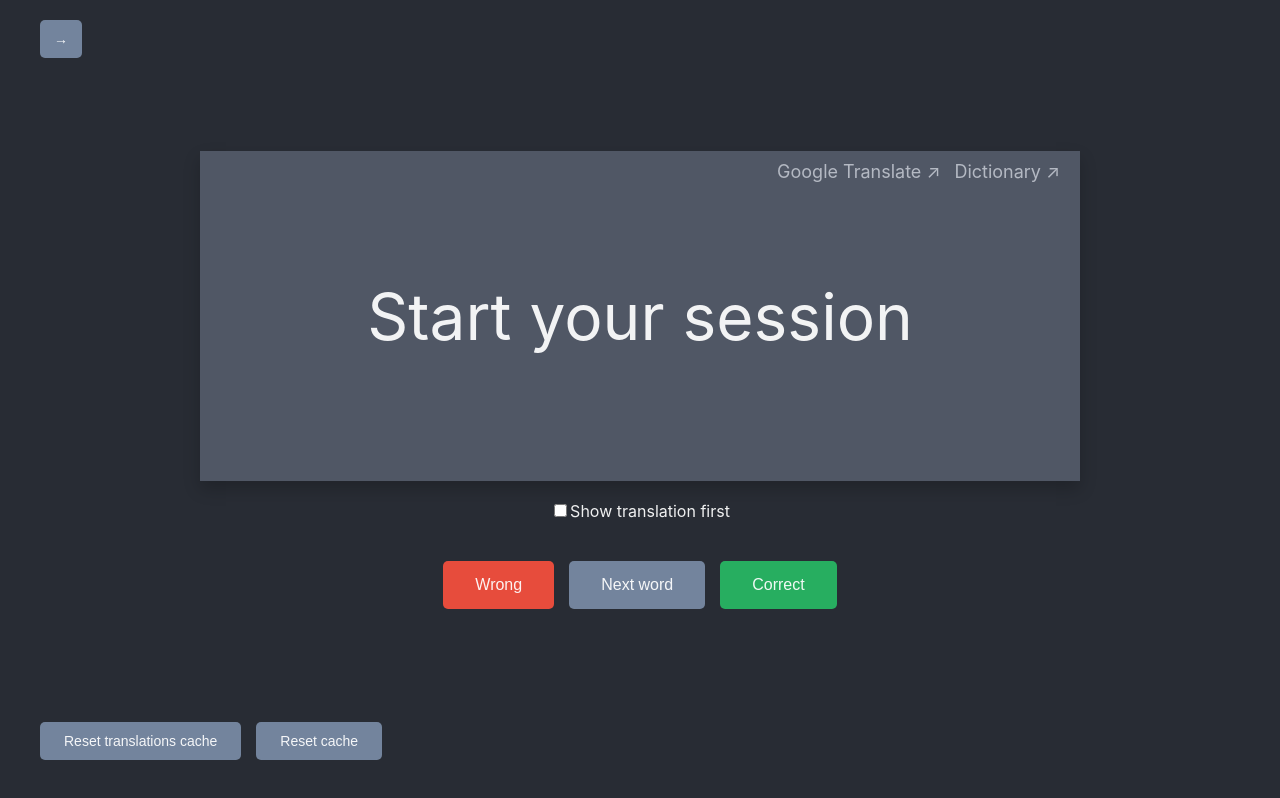
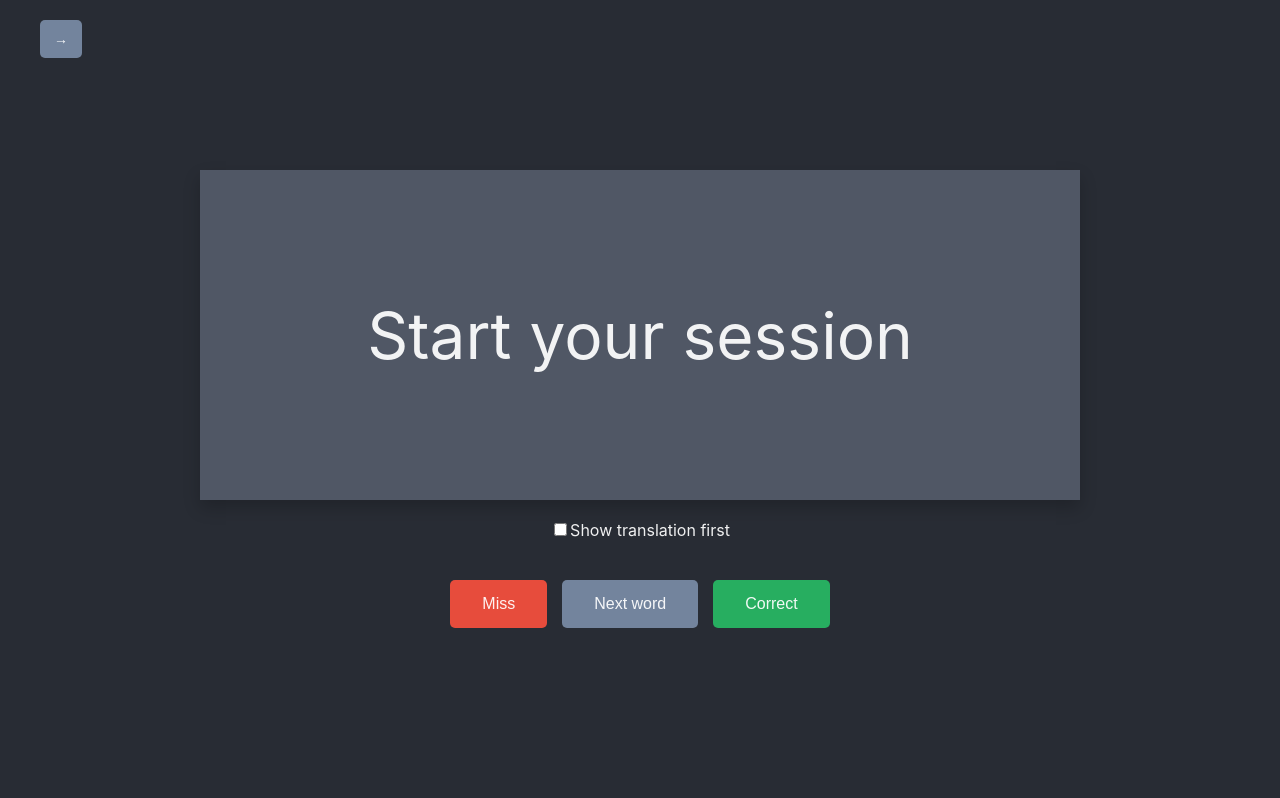
Before and after one commit to azach/lingocards, a React (Create React App) app: page / in a window 1280 px wide. Built offline with nearby package versions, Linux system fonts and the light colour scheme.

Commit message:
more session based

```diff
--- a/src/App.js
+++ b/src/App.js
@@ -4,6 +4,7 @@ import "./App.css";
 import Card from "./Card";
 import Header from "./Header";
 import { getBucket, getNextWord, markCorrect, markIncorrect } from "./scores";
+import TitleCard from "./TitleCard";
 import {
   fetchTranslation,
   getCachedTranslation,
@@ -22,11 +23,7 @@ function App() {
   const [sessionWords, setSessionWords] = useState([]);
   const [sessionBuckets, setSessionBuckets] = useState(null);
 
-  const previousWord = () =>
-    setCardIndex(
-      ((cardIndex === 0 ? sessionWords.length : cardIndex) - 1) %
-        sessionWords.length
-    );
+  const previousWord = () => setCardIndex(cardIndex === 0 ? 0 : cardIndex - 1);
 
   const nextWord = () => {
     if (cardIndex < sessionWords.length - 1) {
@@ -34,12 +31,12 @@ function App() {
     } else {
       const nextWord = getNextWord({ sessionBuckets, setSessionBuckets });
 
-      if (!nextWord && sessionWords.length) {
-        // Loop through session
-        setCardIndex(0);
-      } else {
+      if (nextWord) {
         setSessionWords([...sessionWords, nextWord]);
         setCardIndex(cardIndex + 1);
+      } else {
+        // End of session
+        setCardIndex(sessionWords.length);
       }
     }
   };
@@ -128,12 +125,14 @@ function App() {
       </header>
       <main className="App-body">
         {(cardIndex === -1 || !card) && (
-          <Card
-            original={"Start your session"}
-            translation={"Start your session"}
-          />
+          <TitleCard text={"Start your session"} />
         )}
-        {card && (
+
+        {cardIndex === sessionWords.length && (
+          <TitleCard text={"Session complete"} />
+        )}
+
+        {cardIndex >= 0 && cardIndex < sessionWords.length && card && (
           <Card
             original={swapCardOrder ? card.translation : card.original}
             translation={swapCardOrder ? card.original : card.translation}
@@ -158,7 +157,7 @@ function App() {
               nextWord();
             }}
           >
-            Wrong
+            Miss
           </button>
 
           <button onClick={nextWord}>Next word</button>
@@ -175,19 +174,7 @@ function App() {
         </div>
       </main>
 
-      <footer className="App-footer">
-        <div className="Button-row">
-          <button
-            className="small"
-            onClick={() => localStorage.removeItem("translations")}
-          >
-            Reset translations cache
-          </button>
-          <button className="small" onClick={() => localStorage.clear()}>
-            Reset cache
-          </button>
-        </div>
-      </footer>
+      <footer className="App-footer"></footer>
     </div>
   );
 }
--- a/src/Card.js
+++ b/src/Card.js
@@ -2,6 +2,8 @@ import { useEffect, useState } from "react";
 
 import ReactCardFlip from "react-card-flip";
 import { useEventListener } from "./useEventListener";
+
+const SPACEBAR = " ";
 
 function Card({ original, translation, cardIndex }) {
   const [isFlipped, setIsFlipped] = useState(false);
@@ -11,7 +13,7 @@ function Card({ original, translation, cardIndex }) {
   }, [original]);
 
   useEventListener("keydown", ({ key }) => {
-    if (key === " ") {
+    if (key === SPACEBAR) {
       setIsFlipped(!isFlipped);
     }
   });
--- /dev/null
+++ b/src/TitleCard.js
@@ -0,0 +1,28 @@
+import ReactCardFlip from "react-card-flip";
+
+function TitleCard({ text }) {
+  return (
+    <div className="Card-wrapper front">
+      <ReactCardFlip
+        containerClassName="Card-body"
+        cardStyles={{
+          front: {
+            display: "flex",
+            alignItems: "center",
+            justifyContent: "center",
+          },
+          back: {
+            display: "flex",
+            alignItems: "center",
+            justifyContent: "center",
+          },
+        }}
+      >
+        <p className="Card-text">{text}</p>
+        <p className="Card-text">{text}</p>
+      </ReactCardFlip>
+    </div>
+  );
+}
+
+export default TitleCard;
```
